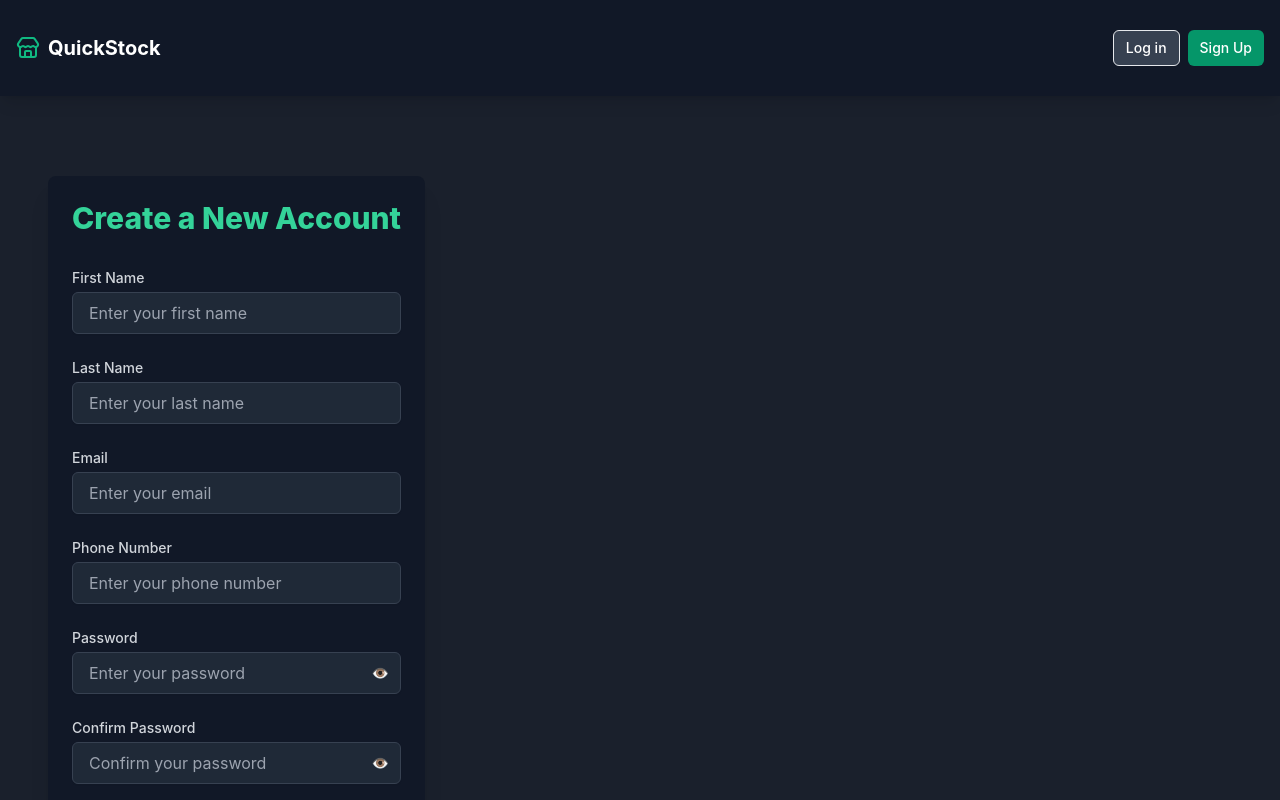
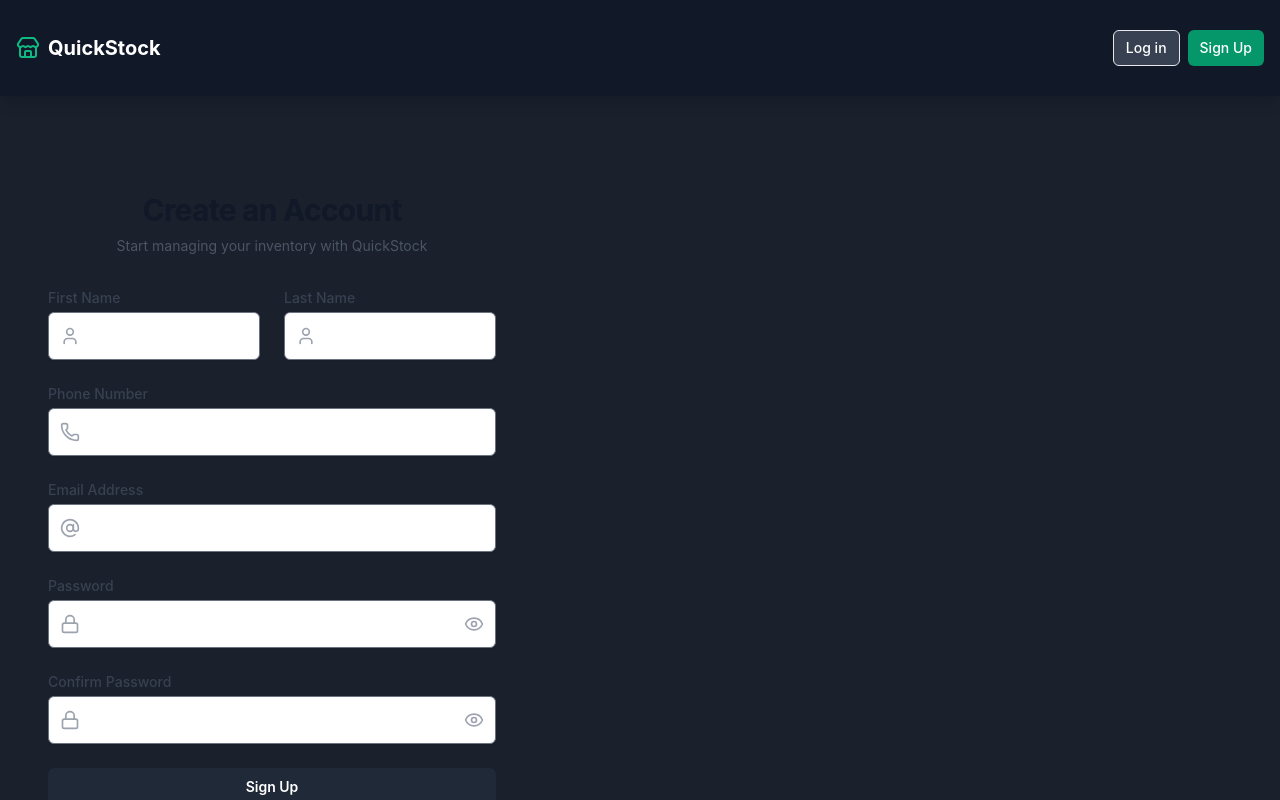
Before and after one commit to RahulChaudhari53/Quickstock-React, a React (Vite) app: page /register in a window 1280 px wide. Shown: the top 800 px of the page. Built offline with nearby package versions, Linux system fonts and the light colour scheme.

Commit message:
redesign register form to march new UI?UX design

```diff
--- a/src/components/auth/registerForm.jsx
+++ b/src/components/auth/registerForm.jsx
@@ -1,8 +1,9 @@
-// component/auth/registerForm.jsx
 import { useState } from "react";
 import { useFormik } from "formik";
 import * as Yup from "yup";
 import { useRegisterUser } from "../../hooks/useRegisterUser";
+import { Link } from "react-router-dom";
+import { User, AtSign, Phone, Lock, Eye, EyeOff } from "lucide-react";
 
 export default function RegisterForm() {
   const { mutateAsync, isPending } = useRegisterUser();
@@ -12,18 +13,20 @@ export default function RegisterForm() {
   const validationSchema = Yup.object({
     firstName: Yup.string()
       .trim()
-      .min(2, "First Name must be at least 2 characters")
-      .max(30, "First Name cannot exceed 30 characters")
-      .required("First Name is required"),
+      .min(2, "Must be at least 2 characters")
+      .max(30)
+      .required("First name is required"),
     lastName: Yup.string()
       .trim()
-      .min(2, "Last Name must be at least 2 characters")
-      .max(30, "Last Name cannot exceed 30 characters")
-      .required("Last Name is required"),
+      .min(2, "Must be at least 2 characters")
+      .max(30)
+      .required("Last name is required"),
     email: Yup.string()
       .email("Invalid email address")
       .required("Email is required"),
-    primaryPhone: Yup.string().required("Phone number is required"),
+    primaryPhone: Yup.string()
+      .matches(/^\d{10}$/, "Must be a valid 10-digit phone number")
+      .required("Phone number is required"),
     password: Yup.string()
       .min(8, "Password must be at least 8 characters")
       .required("Password is required"),
@@ -53,181 +56,203 @@ export default function RegisterForm() {
     },
   });
 
-  const togglePasswordVisibility = () => {
-    setShowPassword(!showPassword);
-  };
+  return (
+    <div className="w-full max-w-md space-y-8 my-12">
+      <div className="text-center">
+        <h2 className="text-3xl font-bold tracking-tight text-gray-900">
+          Create an Account
+        </h2>
+        <p className="mt-2 text-sm text-gray-600">
+          Start managing your inventory with QuickStock
+        </p>
+      </div>
 
-  const toggleConfirmPasswordVisibility = () => {
-    setShowConfirmPassword(!showConfirmPassword);
-  };
-
-  return (
-    <div className="p-6 max-w-md mx-auto bg-gray-900 rounded-lg shadow-xl text-white font-inter mt-8">
-      <h2 className="text-3xl font-extrabold mb-8 text-center text-emerald-400">
-        Create a New Account
-      </h2>
+      <div className="relative-mt-1">
         <form onSubmit={formik.handleSubmit} className="space-y-6">
+          <div className="grid grid-cols-1 md:grid-cols-2 gap-6">
+            {/* First Name Input */}
             <div>
               <label
                 htmlFor="firstName"
-            className="block text-sm font-medium text-gray-300 mb-1"
+                className="block text-sm font-medium text-gray-700"
               >
                 First Name
               </label>
+              <div className="relative mt-1">
+                <div className="pointer-events-none absolute inset-y-0 left-0 flex items-center pl-3">
+                  <User className="h-5 w-5 text-gray-400" />
+                </div>
                 <input
                   id="firstName"
+                  name="firstName"
                   type="text"
-            name="firstName"
-            onChange={formik.handleChange}
-            onBlur={formik.handleBlur}
-            value={formik.values.firstName}
-            className="mt-1 block w-full px-4 py-2 bg-gray-800 border border-gray-700 rounded-md shadow-sm placeholder-gray-400 focus:outline-none focus:ring-2 focus:ring-emerald-500 focus:border-emerald-500 sm:text-base transition duration-200 ease-in-out"
-            placeholder="Enter your first name"
+                  {...formik.getFieldProps("firstName")}
+                  className="h-12 block w-full rounded-md border border-gray-500 bg-white text-base text-gray-700 pl-10 shadow-sm focus:border-indigo-500 focus:ring-indigo-500"
                 />
+              </div>
               {formik.touched.firstName && formik.errors.firstName && (
-            <p className="mt-2 text-red-400 text-sm">
+                <p className="mt-2 text-sm text-red-600">
                   {formik.errors.firstName}
                 </p>
               )}
             </div>
 
+            {/* Last Name Input */}
             <div>
               <label
                 htmlFor="lastName"
-            className="block text-sm font-medium text-gray-300 mb-1"
+                className="block text-sm font-medium text-gray-700"
               >
                 Last Name
               </label>
+              <div className="relative mt-1">
+                <div className="pointer-events-none absolute inset-y-0 left-0 flex items-center pl-3">
+                  <User className="h-5 w-5 text-gray-400" />
+                </div>
                 <input
                   id="lastName"
+                  name="lastName"
                   type="text"
-            name="lastName"
-            onChange={formik.handleChange}
-            onBlur={formik.handleBlur}
-            value={formik.values.lastName}
-            className="mt-1 block w-full px-4 py-2 bg-gray-800 border border-gray-700 rounded-md shadow-sm placeholder-gray-400 focus:outline-none focus:ring-2 focus:ring-emerald-500 focus:border-emerald-500 sm:text-base transition duration-200 ease-in-out"
-            placeholder="Enter your last name"
+                  {...formik.getFieldProps("lastName")}
+                  className="h-12 block w-full rounded-md border border-gray-500 bg-white text-base text-gray-700 pl-10 shadow-sm focus:border-indigo-500 focus:ring-indigo-500"
                 />
+              </div>
               {formik.touched.lastName && formik.errors.lastName && (
-            <p className="mt-2 text-red-400 text-sm">
+                <p className="mt-2 text-sm text-red-600">
                   {formik.errors.lastName}
                 </p>
               )}
             </div>
-
-        <div>
-          <label
-            htmlFor="email"
-            className="block text-sm font-medium text-gray-300 mb-1"
-          >
-            Email
-          </label>
-          <input
-            id="email"
-            type="email"
-            name="email"
-            onChange={formik.handleChange}
-            onBlur={formik.handleBlur}
-            value={formik.values.email}
-            className="mt-1 block w-full px-4 py-2 bg-gray-800 border border-gray-700 rounded-md shadow-sm placeholder-gray-400 focus:outline-none focus:ring-2 focus:ring-emerald-500 focus:border-emerald-500 sm:text-base transition duration-200 ease-in-out"
-            placeholder="Enter your email"
-          />
-          {formik.touched.email && formik.errors.email && (
-            <p className="mt-2 text-red-400 text-sm">{formik.errors.email}</p>
-          )}
           </div>
 
+          {/* Phone Number Input */}
           <div>
             <label
               htmlFor="primaryPhone"
-            className="block text-sm font-medium text-gray-300 mb-1"
+              className="block text-sm font-medium text-gray-700"
             >
               Phone Number
             </label>
+            <div className="relative mt-1">
+              <div className="pointer-events-none absolute inset-y-0 left-0 flex items-center pl-3">
+                <Phone className="h-5 w-5 text-gray-400" />
+              </div>
               <input
                 id="primaryPhone"
-            type="text"
                 name="primaryPhone"
-            onChange={formik.handleChange}
-            onBlur={formik.handleBlur}
-            value={formik.values.primaryPhone}
-            className="mt-1 block w-full px-4 py-2 bg-gray-800 border border-gray-700 rounded-md shadow-sm placeholder-gray-400 focus:outline-none focus:ring-2 focus:ring-emerald-500 focus:border-emerald-500 sm:text-base transition duration-200 ease-in-out"
-            placeholder="Enter your phone number"
+                type="tel"
+                {...formik.getFieldProps("primaryPhone")}
+                className="h-12 block w-full rounded-md border border-gray-500 bg-white text-base text-gray-700 pl-10 shadow-sm focus:border-indigo-500 focus:ring-indigo-500"
               />
+            </div>
             {formik.touched.primaryPhone && formik.errors.primaryPhone && (
-            <p className="mt-2 text-red-400 text-sm">
+              <p className="mt-2 text-sm text-red-600">
                 {formik.errors.primaryPhone}
               </p>
             )}
           </div>
 
+          {/* Email Input */}
+          <div>
+            <label
+              htmlFor="email"
+              className="block text-sm font-medium text-gray-700"
+            >
+              Email Address
+            </label>
+            <div className="relative mt-1">
+              <div className="pointer-events-none absolute inset-y-0 left-0 flex items-center pl-3">
+                <AtSign className="h-5 w-5 text-gray-400" />
+              </div>
+              <input
+                id="email"
+                name="email"
+                type="email"
+                {...formik.getFieldProps("email")}
+                className="h-12 block w-full rounded-md border border-gray-500 bg-white text-base text-gray-700 pl-10 shadow-sm focus:border-indigo-500 focus:ring-indigo-500"
+              />
+            </div>
+            {formik.touched.email && formik.errors.email && (
+              <p className="mt-2 text-sm text-red-600">{formik.errors.email}</p>
+            )}
+          </div>
+
+          {/* Password Input */}
           <div>
             <label
               htmlFor="password"
-            className="block text-sm font-medium text-gray-300 mb-1"
+              className="block text-sm font-medium text-gray-700"
             >
               Password
             </label>
-          <div className="relative">
+            <div className="relative mt-1">
+              <div className="pointer-events-none absolute inset-y-0 left-0 flex items-center pl-3">
+                <Lock className="h-5 w-5 text-gray-400" />
+              </div>
               <input
                 id="password"
+                name="password"
                 type={showPassword ? "text" : "password"}
-              name="password"
-              onChange={formik.handleChange}
-              onBlur={formik.handleBlur}
-              value={formik.values.password}
-              className="mt-1 block w-full px-4 py-2 pr-10 bg-gray-800 border border-gray-700 rounded-md shadow-sm placeholder-gray-400 focus:outline-none focus:ring-2 focus:ring-emerald-500 focus:border-emerald-500 sm:text-base transition duration-200 ease-in-out"
-              placeholder="Enter your password"
+                {...formik.getFieldProps("password")}
+                className="h-12 block w-full rounded-md border border-gray-500 bg-white text-base text-gray-700 pl-10 shadow-sm focus:border-indigo-500 focus:ring-indigo-500"
               />
+              <div className="absolute inset-y-0 right-0 flex items-center pr-3">
                 <button
                   type="button"
-              onClick={togglePasswordVisibility}
-              className="absolute inset-y-0 right-0 pr-3 flex items-center text-sm leading-5 text-gray-400 focus:outline-none"
-              aria-label={showPassword ? "Hide password" : "Show password"}
+                  onClick={() => setShowPassword(!showPassword)}
+                  className="text-gray-400 hover:text-gray-500"
                 >
-              {showPassword ? "🙈" : "👁️"}
+                  {showPassword ? (
+                    <EyeOff className="h-5 w-5" />
+                  ) : (
+                    <Eye className="h-5 w-5" />
+                  )}
                 </button>
               </div>
+            </div>
             {formik.touched.password && formik.errors.password && (
-            <p className="mt-2 text-red-400 text-sm">
+              <p className="mt-2 text-sm text-red-600">
                 {formik.errors.password}
               </p>
             )}
           </div>
 
+          {/* Confirm Password Input */}
           <div>
             <label
               htmlFor="confirmPassword"
-            className="block text-sm font-medium text-gray-300 mb-1"
+              className="block text-sm font-medium text-gray-700"
             >
               Confirm Password
             </label>
-          <div className="relative">
+            <div className="relative mt-1">
+              <div className="pointer-events-none absolute inset-y-0 left-0 flex items-center pl-3">
+                <Lock className="h-5 w-5 text-gray-400" />
+              </div>
               <input
                 id="confirmPassword"
+                name="confirmPassword"
                 type={showConfirmPassword ? "text" : "password"}
-              name="confirmPassword"
-              onChange={formik.handleChange}
-              onBlur={formik.handleBlur}
-              value={formik.values.confirmPassword}
-              className="mt-1 block w-full px-4 py-2 pr-10 bg-gray-800 border border-gray-700 rounded-md shadow-sm placeholder-gray-400 focus:outline-none focus:ring-2 focus:ring-emerald-500 focus:border-emerald-500 sm:text-base transition duration-200 ease-in-out"
-              placeholder="Confirm your password"
+                {...formik.getFieldProps("confirmPassword")}
+                className="h-12 block w-full rounded-md border border-gray-500 bg-white text-base text-gray-700 pl-10 shadow-sm focus:border-indigo-500 focus:ring-indigo-500"
               />
+              <div className="absolute inset-y-0 right-0 flex items-center pr-3">
                 <button
                   type="button"
-              onClick={toggleConfirmPasswordVisibility}
-              className="absolute inset-y-0 right-0 pr-3 flex items-center text-sm leading-5 text-gray-400 focus:outline-none"
-              aria-label={
-                showConfirmPassword
-                  ? "Hide confirm password"
-                  : "Show confirm password"
-              }
+                  onClick={() => setShowConfirmPassword(!showConfirmPassword)}
+                  className="text-gray-400 hover:text-gray-500"
                 >
-              {showConfirmPassword ? "🙈" : "👁️"}
+                  {showConfirmPassword ? (
+                    <EyeOff className="h-5 w-5" />
+                  ) : (
+                    <Eye className="h-5 w-5" />
+                  )}
                 </button>
               </div>
-          {formik.touched.confirmPassword && formik.errors.confirmPassword && (
-            <p className="mt-2 text-red-400 text-sm">
+            </div>
+            {formik.touched.confirmPassword &&
+              formik.errors.confirmPassword && (
+                <p className="mt-2 text-sm text-red-600">
                   {formik.errors.confirmPassword}
                 </p>
               )}
@@ -236,16 +261,22 @@ export default function RegisterForm() {
           <button
             type="submit"
             disabled={isPending}
-          className="w-full flex justify-center py-3 px-4 border border-transparent rounded-lg shadow-sm text-lg font-semibold text-white bg-emerald-600 hover:bg-emerald-700 focus:outline-none focus:ring-2 focus:ring-offset-2 focus:ring-emerald-500 transition duration-200 ease-in-out transform hover:scale-105"
+            className="flex w-full h-12 justify-center rounded-md border border-transparent bg-gray-800 py-2 px-4 text-sm font-semibold text-white shadow-sm hover:bg-gray-700 focus:outline-none focus:ring-2 focus:ring-gray-500 focus:ring-offset-2 disabled:opacity-50"
           >
-          {isPending ? "Registering..." : "Register"}
+            {isPending ? "Creating account..." : "Sign Up"}
           </button>
-        {/* {data && (
-          <p className="mt-4 text-green-400 text-center text-sm">
-            {data.message}
+        </form>
+      </div>
+
+      <p className="text-center text-sm text-gray-600">
+        Already have an account?{" "}
+        <Link
+          to="/login"
+          className="font-semibold text-indigo-600 hover:text-indigo-500"
+        >
+          Log in
+        </Link>
       </p>
-        )} */}
-      </form>
     </div>
   );
 }
```
Lines whose indentation alone changed are shown as unchanged.
